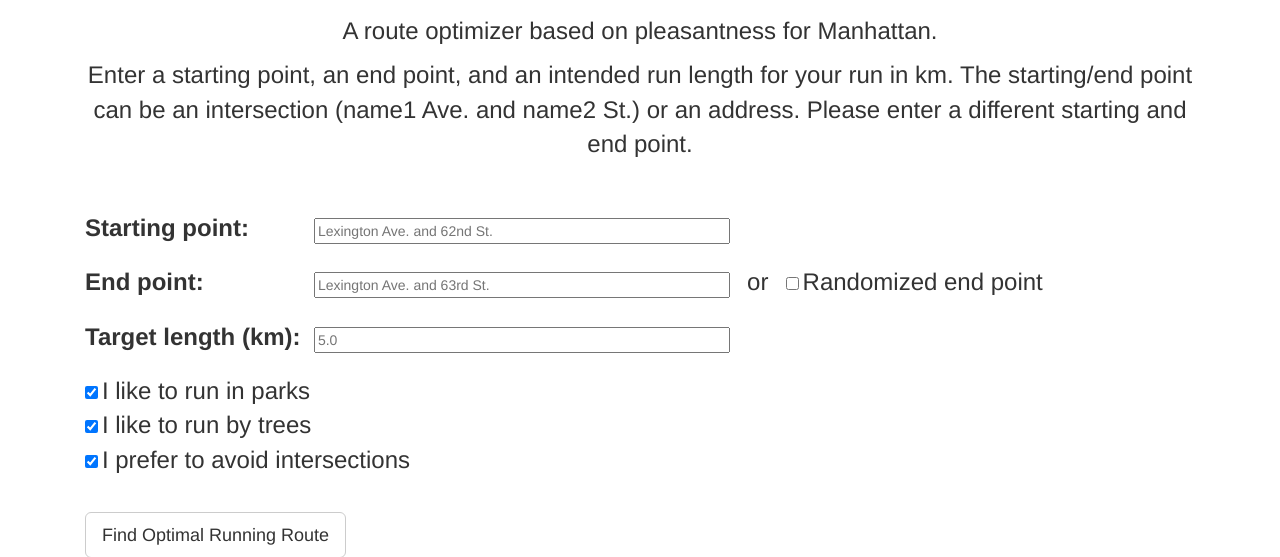
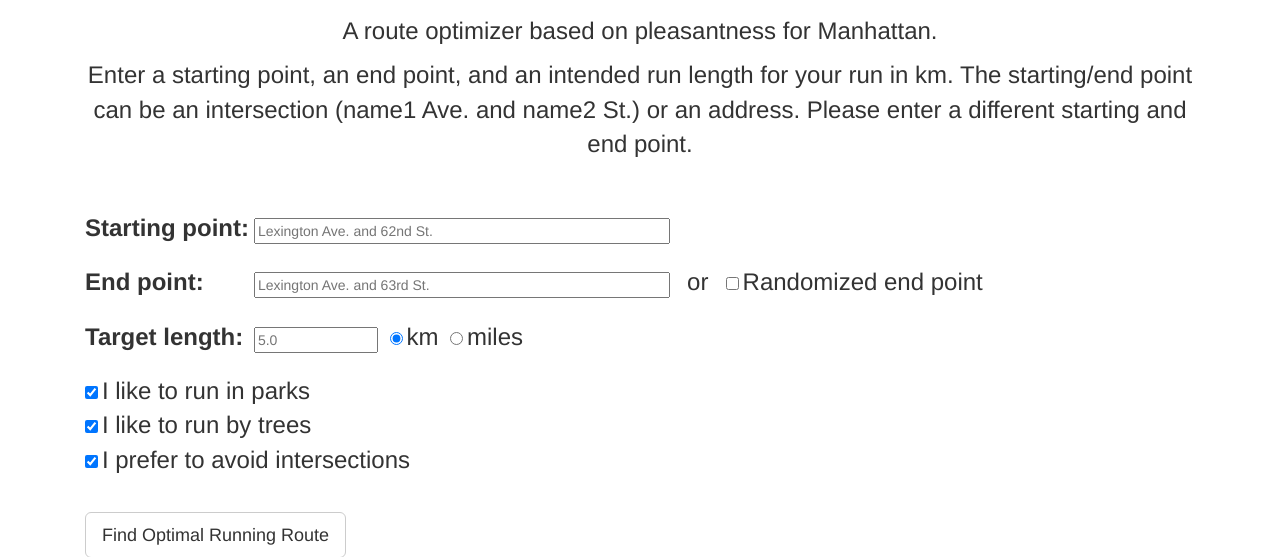
Before and after one commit to faubin/running_heaven, a Flask app: page / in a window 1280 px wide. Shown: the part 264-821 px from the top of the page. Run offline with Flask 2, Linux system fonts and the light colour scheme; some libraries are stand-ins or nearby versions.

Commit message:
adding option of units.

```diff
--- a/app/flaskexample/static/css/starter-template.css
+++ b/app/flaskexample/static/css/starter-template.css
@@ -21,5 +21,5 @@
 
 label{
     display:inline-block;
-    width:225px;
+    width:165px;
 }
--- a/app/flaskexample/templates/input.html
+++ b/app/flaskexample/templates/input.html
@@ -79,8 +79,10 @@
 
        </div>
        <div class="form-group">
-         <label for="length"><font size="5"><strong>Target length (km):</strong> </font></label>
-         <input type="text" id="length" name='length'  size="48" placeholder="5.0">
+         <label for="length"><font size="5"><strong>Target length:</strong> </font></label>
+         <input type="text" id="length" name='length'  size="12" placeholder="5.0"> &nbsp
+         <input type="radio" name="units" value="km" checked> <font size="5">km</font> &nbsp
+               <input type="radio" name="units" value="miles"> <font size="5">miles</font>
        </div>
 
        <div class="form-group">
--- a/app/flaskexample/views.py
+++ b/app/flaskexample/views.py
@@ -6,6 +6,10 @@ from running_heaven.code.lib import locations
 from running_heaven.code import route_optimizer
 from running_heaven.code.lib import google_map_api
 import numpy as np
+
+
+data_hand = data_handler.DataHandler()
+segments = data_hand.load_processed_data()
 
 
 @app.route('/')
@@ -31,6 +35,12 @@ def output():
         length = '5.'
     length = float(length)
 
+    # distance units
+    if request.values['units'] == 'km':
+        units = 'km'
+    elif request.values['units'] == 'miles':
+        units = 'miles'
+
     # starting point
     pt1_address = request.args.get('pt1')
     if pt1_address == '':
@@ -39,8 +49,6 @@ def output():
 
     # end point
     if request.values.has_key('random'):
-        data_hand = data_handler.DataHandler()
-        segments = data_hand.load_processed_data()
         pt2 = locations.select_random_point(segments, pt1, length)
         # pt2_address = gmaps.get_address_from_lon_lat(pt2)
         pt2_address = ''
@@ -61,7 +69,7 @@ def output():
 
     # run the optimizer
     route_app = route_optimizer.RunRouteOptimizer(show=False)
-    route_results = route_app.run(pt, length, cost_weights=cost_weights)
+    route_results = route_app.run(pt, length, units, cost_weights=cost_weights)
     d = route_results[0]
     path = route_results[1]
 
@@ -79,4 +87,5 @@ def output():
                            start_point=pt1_address,
                            end_point=pt2_address,
                            length=length,
+                           units=units,
                            api_key=gmaps.gmap_key)
```
Also changed, not shown: app/flaskexample/templates/output.html (+6 -4 lines).
